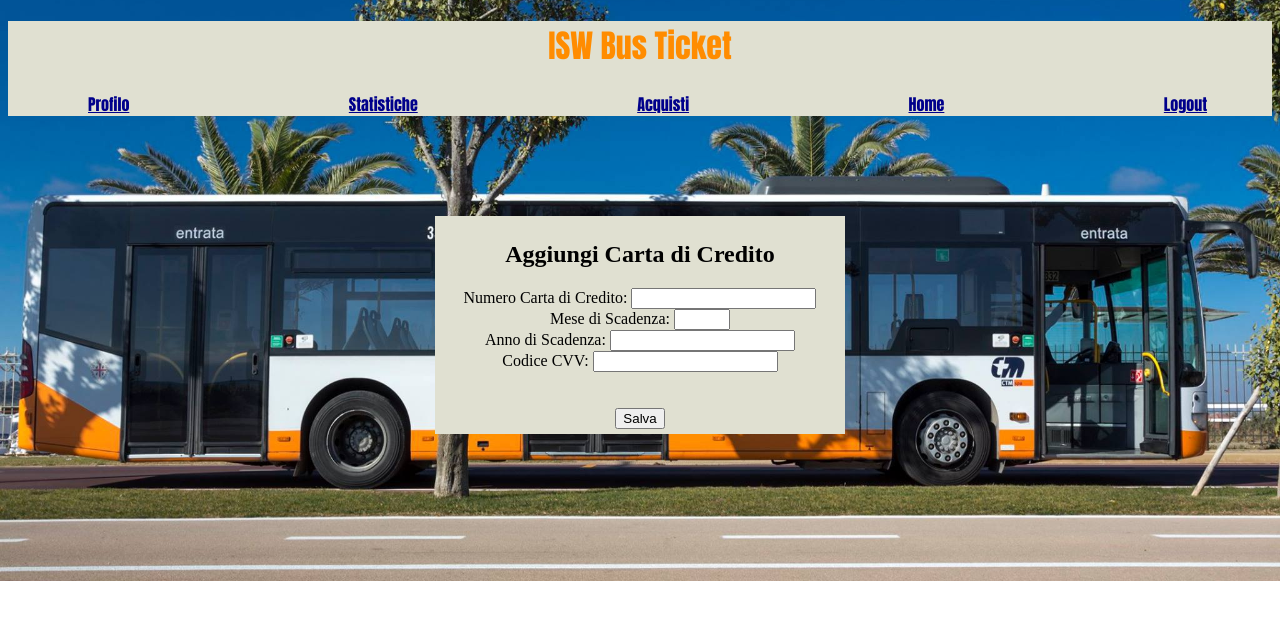
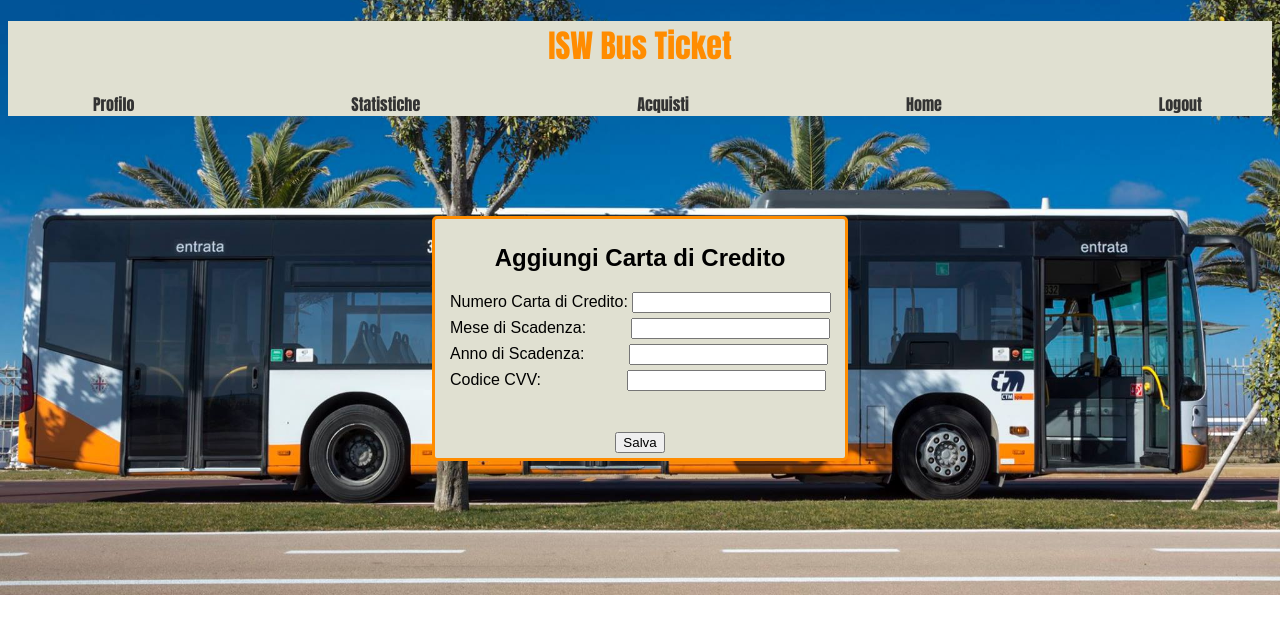
Before and after one commit to michelepilia/ISW, a Django app: page /add_card/ in a window 1280 px wide. Shown: the top 634 px of the page. Run offline with Django 3.2, Linux system fonts and the light colour scheme; a user stored in the database is signed in.

Commit message:
Correzioni Finali

```diff
--- a/IswBus/forms.py
+++ b/IswBus/forms.py
@@ -15,7 +15,7 @@ class CardModelChoiceField(forms.ModelChoiceField):
 class CreditCardForm(forms.Form):
     card_number = forms.CharField(label="Numero Carta di Credito", max_length=16)
     expiration_month = forms.IntegerField(label="Mese di Scadenza", min_value=1, max_value=12)
-    expiration_year = forms.IntegerField(label="Anno di Scadenza", min_value=2010)
+    expiration_year = forms.IntegerField(label="Anno di Scadenza", min_value=datetime.now().year)
     cvv = forms.CharField(label="Codice CVV", max_length=3)
 
 
--- a/IswBus/static/IswBus/style.css
+++ b/IswBus/static/IswBus/style.css
@@ -3,6 +3,7 @@ body{
     background-size: cover;
     background-repeat: no-repeat;
     background-position: center;
+    font-family: Arial, Helvetica, sans-serif;
 }
 
 header {
@@ -159,3 +160,49 @@ table{
     padding-bottom: 15px;
     text-align: center;
 }
+
+ul#menu a {
+    padding: 5px 5px 0px 5px;
+}
+
+ul#menu a:visited, ul#menu a:link, ul#menu a:active{
+    color: #333333;
+    text-decoration: none;
+}
+
+ul#menu a:hover{
+    text-decoration: none;
+    border-bottom: 5px solid darkorange;
+}
+
+div#statistiche, div#Carte_di_credito, div#Aggiungi_carta, div#biglietti_acquistati, div#dettaglio_transazione, div#Biglietti_disponibili, div#form_login, div#form_registrazione, div#acquista_biglietto, div#modifica_carta {
+    border: 3px solid darkorange;
+    border-radius: 5px;
+}
+
+div#statistiche li{
+    margin-bottom: 5px;
+}
+
+div#Aggiungi_carta li {
+    margin-bottom: 5px;
+    padding-left: 10px;
+    text-align: left;
+}
+
+input#id_card_number, input#id_expiration_month, input#id_expiration_year, input#id_cvv{
+    width: 191px;
+    right: 0px;
+}
+
+input#id_expiration_month{
+    margin-left: 40px;
+}
+
+input#id_expiration_year{
+    margin-left: 40px;
+}
+
+input#id_cvv{
+    margin-left: 82px;
+}
--- a/IswBus/templates/available_tickets.html
+++ b/IswBus/templates/available_tickets.html
@@ -15,8 +15,8 @@
             {% for ticket in tickets %}
                 <tr>
                     <td><a href="{{ ticket.get_url }}">{{ ticket.nome }}</a></td>
-                    <td>{{ ticket.tipologia }}</td>
-                    <td>{{ ticket.costo }}</td>
+                    <td>{{ ticket.get_tipologia_display }}</td>
+                    <td>{{ ticket.costo }} €</td>
                 </tr>
             {% endfor %}
         </table>
--- a/IswBus/templates/buy-ticket.html
+++ b/IswBus/templates/buy-ticket.html
@@ -9,7 +9,7 @@
     <ul>
         <li>Nome biglietto: {{ ticket.nome }}</li>
         <li>Giorni di validita: {{ ticket.validitaGiorni }}</li>
-        <li>Tipologia: {{ ticket.tipologia }}</li>
+        <li>Tipologia: {{ ticket.get_tipologia_display }}</li>
         <li>Costo: {{ ticket.costo }}</li>
     </ul>
 
--- a/IswBus/templates/signup.html
+++ b/IswBus/templates/signup.html
@@ -9,7 +9,7 @@
 <body>
 
 <header>
-    <h2>ISW Bus Ticket</h2>
+    <h1 id="titolo_header">ISW Bus Ticket</h1>
 </header>
 <div id="form_registrazione">
     <h2>Bus Ticket ISW: Sign up</h2>
--- a/IswBus/templates/statistics.html
+++ b/IswBus/templates/statistics.html
@@ -6,7 +6,7 @@
 
     <ul>
         <li>Numero biglietti acquistati: {{ number }}</li>
-        <li>Spesa effettuata: {{ total }}</li>
+        <li>Spesa effettuata: {{ total }} €</li>
         <li>Biglietto più acquistato: {{ most_purchased }}</li>
     </ul>
     </div>
--- a/IswBus/templates/transaction_detail.html
+++ b/IswBus/templates/transaction_detail.html
@@ -9,8 +9,8 @@
     <ul>
         <li>Nome biglietto: {{ ticket.nome }}</li>
         <li>Giorni di validita: {{ ticket.validitaGiorni }}</li>
-        <li>Tipologia: {{ ticket.tipologia }}</li>
-        <li>Costo: {{ ticket.costo }}</li>
+        <li>Tipologia: {{ ticket.get_tipologia_display }}</li>
+        <li>Costo: {{ ticket.costo }} €</li>
     </ul>
 
     <h2>Dati Transazione: </h2>
@@ -18,7 +18,7 @@
     <ul>
         <li>Data/Ora: {{ transaction.data }}</li>
         <li>Carta: {{ transaction.cartaDiCredito.get_full_name }}</li>
-        <li>Costo: {{ transaction.costo }}</li>
+        <li>Costo: {{ transaction.costo }} €</li>
     </ul>
 
     </div>
--- a/templates/style.css
+++ /dev/null
@@ -1,3 +0,0 @@
-header {
-
-}
```
Also changed, not shown: db.sqlite3.
